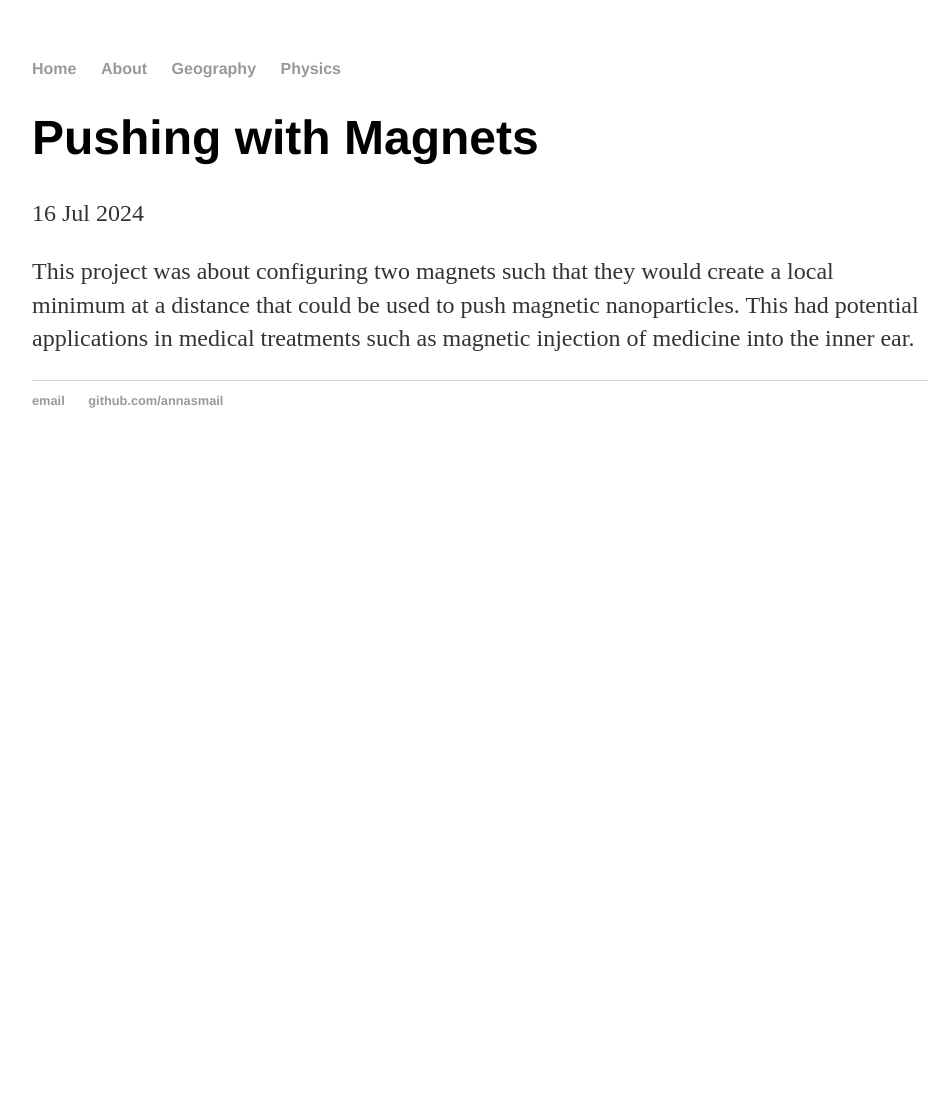
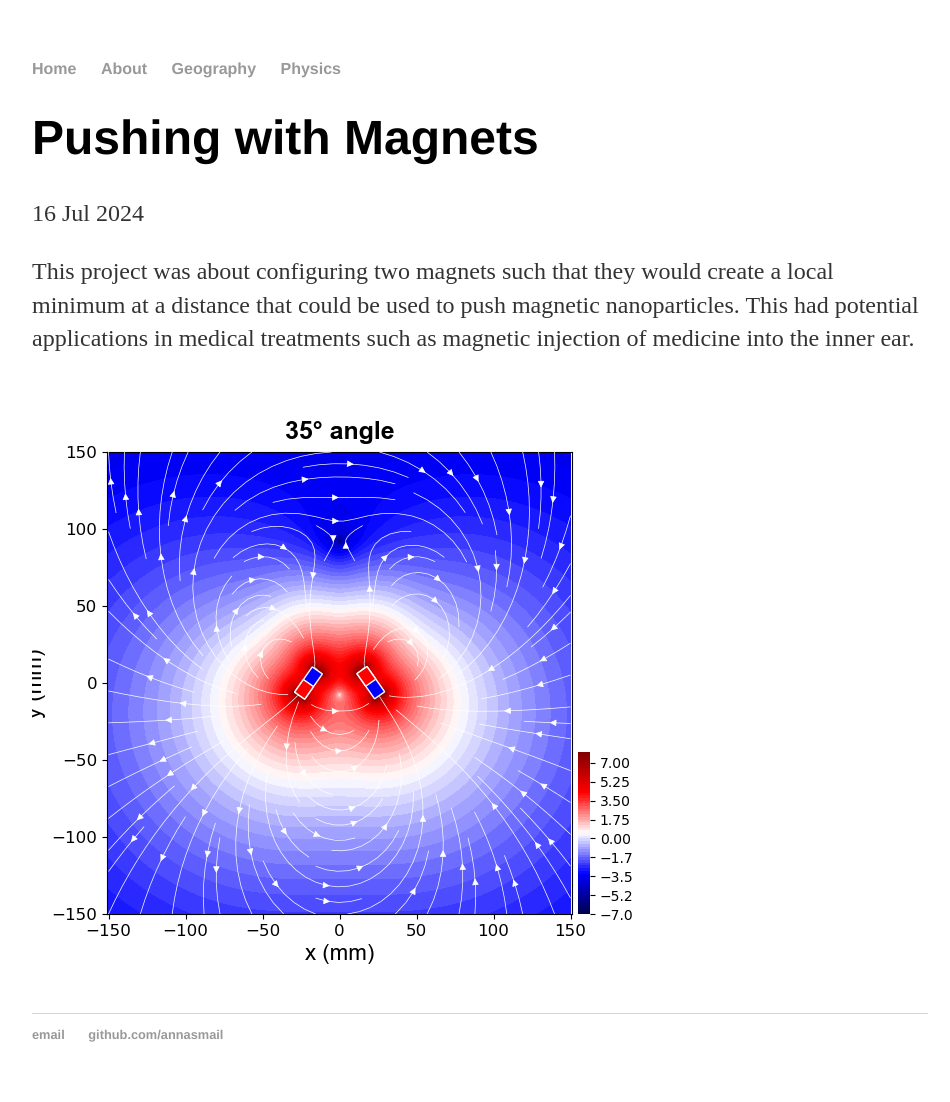
Before and after one commit to annasmail/annasmail.github.io, a Jekyll site: the page built from blog-Physics/_posts/2024-07-16-Pushing-with-Magnets.md, in a window 1280 px wide. Shown: the whole page, without its empty margins (160-1110 px from the left). Built offline with Jekyll 4.4.1, drawn with Linux system fonts in a browser that asks for light colours; before the commit the page ends 900 px from its top, so only the background shows below that.

Commit message:
Update 2024-07-16-Pushing-with-Magnets.md

```diff
--- a/blog-Physics/_posts/2024-07-16-Pushing-with-Magnets.md
+++ b/blog-Physics/_posts/2024-07-16-Pushing-with-Magnets.md
@@ -6,3 +6,5 @@ category: "Physics"
 ---
 
 This project was about configuring two magnets such that they would create a local minimum at a distance that could be used to push magnetic nanoparticles. This had potential applications in medical treatments such as magnetic injection of medicine into the inner ear.
+
+![Two magnets angled at 35 degrees](/blog-Physics/images/35.png)
```
